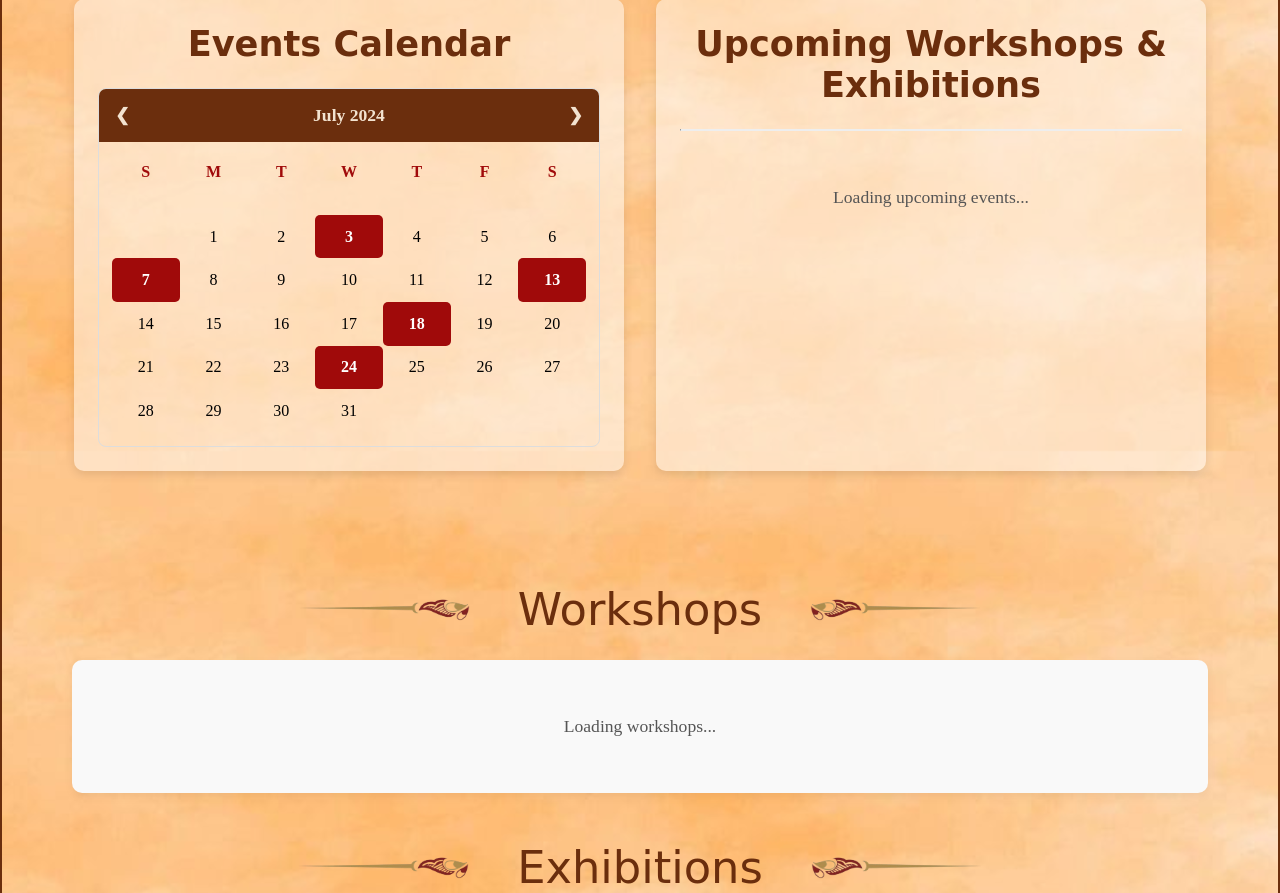
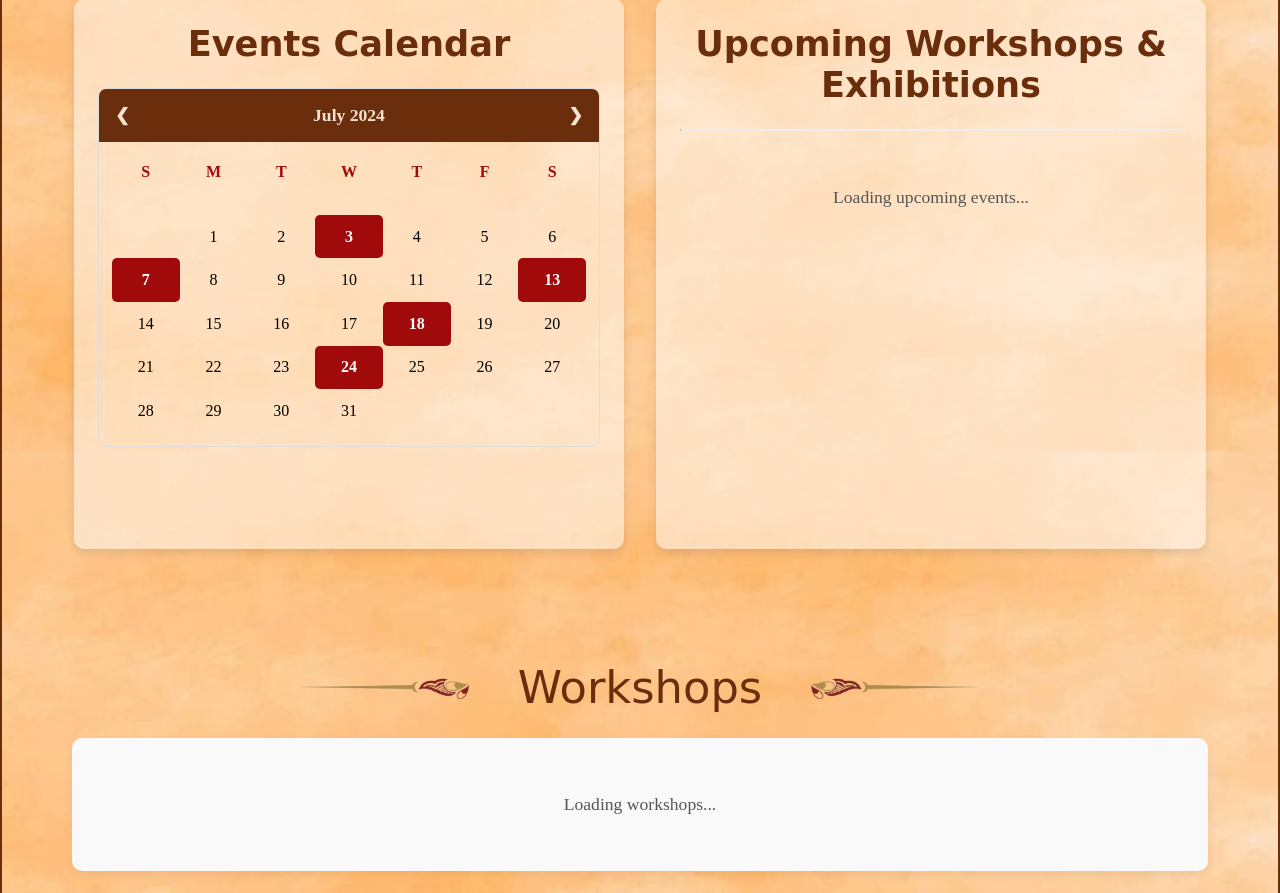
Before and after one commit to gari-25/tradArts1, a Flask app: page /login-events in a window 1280 px wide. Shown: the part 457-1350 px from the top of the page. Run offline with Flask 3, Linux system fonts and the light colour scheme; some libraries are stand-ins or nearby versions; some web fonts are replaced.

Commit message:
fixed some layouts

```diff
--- a/static/estyle.css
+++ b/static/estyle.css
@@ -49,7 +49,7 @@
   transition: transform 0.3s ease-in-out;
 }
 
-.items:hover{
+.items:hover, .items.active{
     cursor:pointer;
     box-shadow: 0 3px 5px rgba(0,0,0,0.5);
     background-color: rgb(245, 225, 189, 0.7);
--- a/templates/events.html
+++ b/templates/events.html
@@ -24,7 +24,7 @@
         <div class="nav">
         <a href="{{ url_for('index') }}"><div class="items">Home</div></a>
         <a href="{{ url_for('State_region') }}"><div class="items">Artforms</div></a>
-        <a href="{{ url_for('events') }}"><div class="items">Events</div></a>
+        <a href="{{ url_for('events') }}"><div class="items active">Events</div></a>
         <a href="{{ url_for('login') }}"><div class="items">Log in</div></a>
         <a href="{{ url_for('contact') }}"><div class="items">Contact Us</div></a>
         </div>
--- a/templates/login-events.html
+++ b/templates/login-events.html
@@ -50,7 +50,7 @@
         </section>
 
         <div class="full-content-wrapper">
-            <section class="calendar-wrapper">
+            <section class="calendar-wrapper" style="height: 550px;">
                 <h1 class="section-main-title">Events Calendar</h1>
                 <div class="calendar-box">
                     <div class="calendar-header">
@@ -104,7 +104,7 @@
                 </div>
             </section>
 
-            <div class="upcoming-events-list-section" id="upcoming-events-section">
+            <div class="upcoming-events-list-section" id="upcoming-events-section" style="height: 550px; overflow-y: scroll;">
                 <h1 class="section-main-title">Upcoming Workshops & Exhibitions</h1>
                 <hr class="section-divider" />
                 <!-- Dynamic Upcoming Events will be loaded here -->
--- a/templates/login-register.html
+++ b/templates/login-register.html
@@ -205,7 +205,7 @@
 
                 // Optional: Redirect to user dashboard after a short delay
                 setTimeout(() => {
-                    window.location.href = "{{ url_for('index') }}";
+                    window.location.href = "{{ url_for('login_events') }}";
                 }, 2000);
 
             } catch (error) {
```
